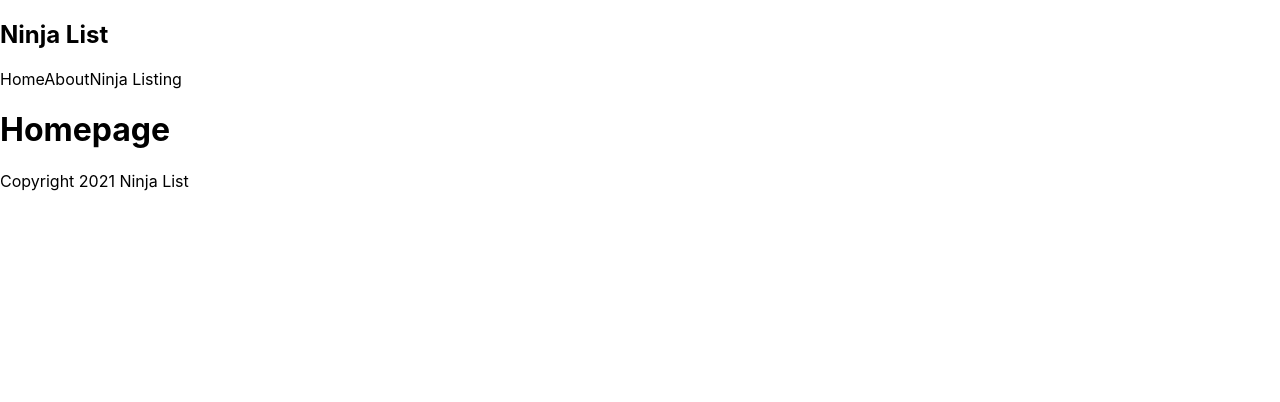
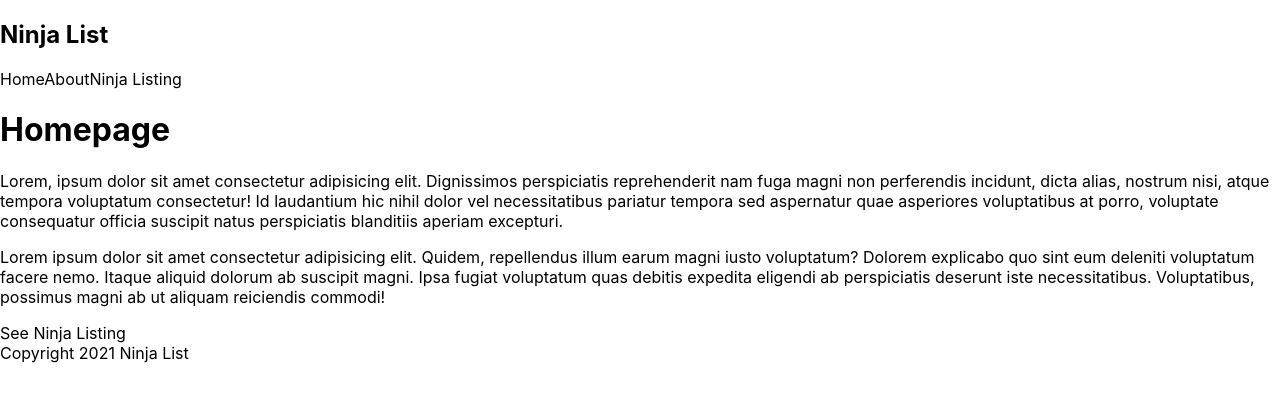
Before and after one commit to crypt096/nextjs, a Next.js app: page / in a window 1280 px wide. Shown: the top 402 px of the page. Built offline with nearby package versions, Linux system fonts and the light colour scheme.

Commit message:
Linking between pages.

```diff
--- a/components/Navbar.js
+++ b/components/Navbar.js
@@ -1,12 +1,14 @@
+import Link from 'next/link';
+
 const Navbar = () => {
   return (
     <nav>
       <div className="logo">
         <h1>Ninja List</h1>
       </div>
-      <a>Home</a>
-      <a>About</a>
-      <a>Ninja Listing</a>
+      <Link href="/"><a>Home</a></Link>
+      <Link href="/about"><a>About</a></Link>
+      <Link href="/ninjas"><a>Ninja Listing</a></Link>
     </nav>
   );
 }
--- a/pages/index.js
+++ b/pages/index.js
@@ -1,11 +1,15 @@
 import Navbar from "../components/Navbar";
 import Footer from '../components/Footer';
+import Link from "next/link";
 
 export default function Home() {
   return (
     <div>
       <Navbar />
       <h1>Homepage</h1>
+      <p>Lorem, ipsum dolor sit amet consectetur adipisicing elit. Dignissimos perspiciatis reprehenderit nam fuga magni non perferendis incidunt, dicta alias, nostrum nisi, atque tempora voluptatum consectetur! Id laudantium hic nihil dolor vel necessitatibus pariatur tempora sed aspernatur quae asperiores voluptatibus at porro, voluptate consequatur officia suscipit natus perspiciatis blanditiis aperiam excepturi.</p>
+      <p>Lorem ipsum dolor sit amet consectetur adipisicing elit. Quidem, repellendus illum earum magni iusto voluptatum? Dolorem explicabo quo sint eum deleniti voluptatum facere nemo. Itaque aliquid dolorum ab suscipit magni. Ipsa fugiat voluptatum quas debitis expedita eligendi ab perspiciatis deserunt iste necessitatibus. Voluptatibus, possimus magni ab ut aliquam reiciendis commodi!</p>
+      <Link href="/ninjas"><a>See Ninja Listing</a></Link>
       <Footer />
     </div>
   )
```
